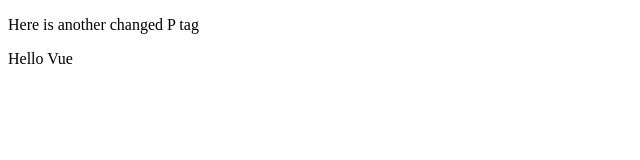
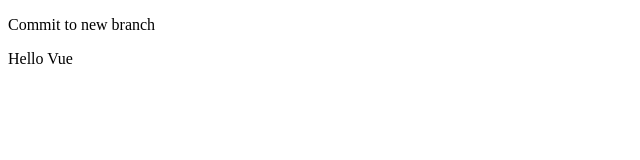
Before and after one commit to rdspubl/ColdFusion, a plain HTML site: page index.html in a window 1280 px wide. Shown: the full height of the page, 0-640 px from the left. Drawn offline with nearby package versions, Linux system fonts and the light colour scheme.

Commit message:
Updated to another branch

```diff
--- a/index.html
+++ b/index.html
@@ -7,7 +7,7 @@
     <title>Document</title>
 </head>
 <body><!-- Content delivery network -->
-    <p>Here is another changed P tag</p>
+    <p>Commit to new branch</p>
 
     <div id="app">
         {{ message }}
```
